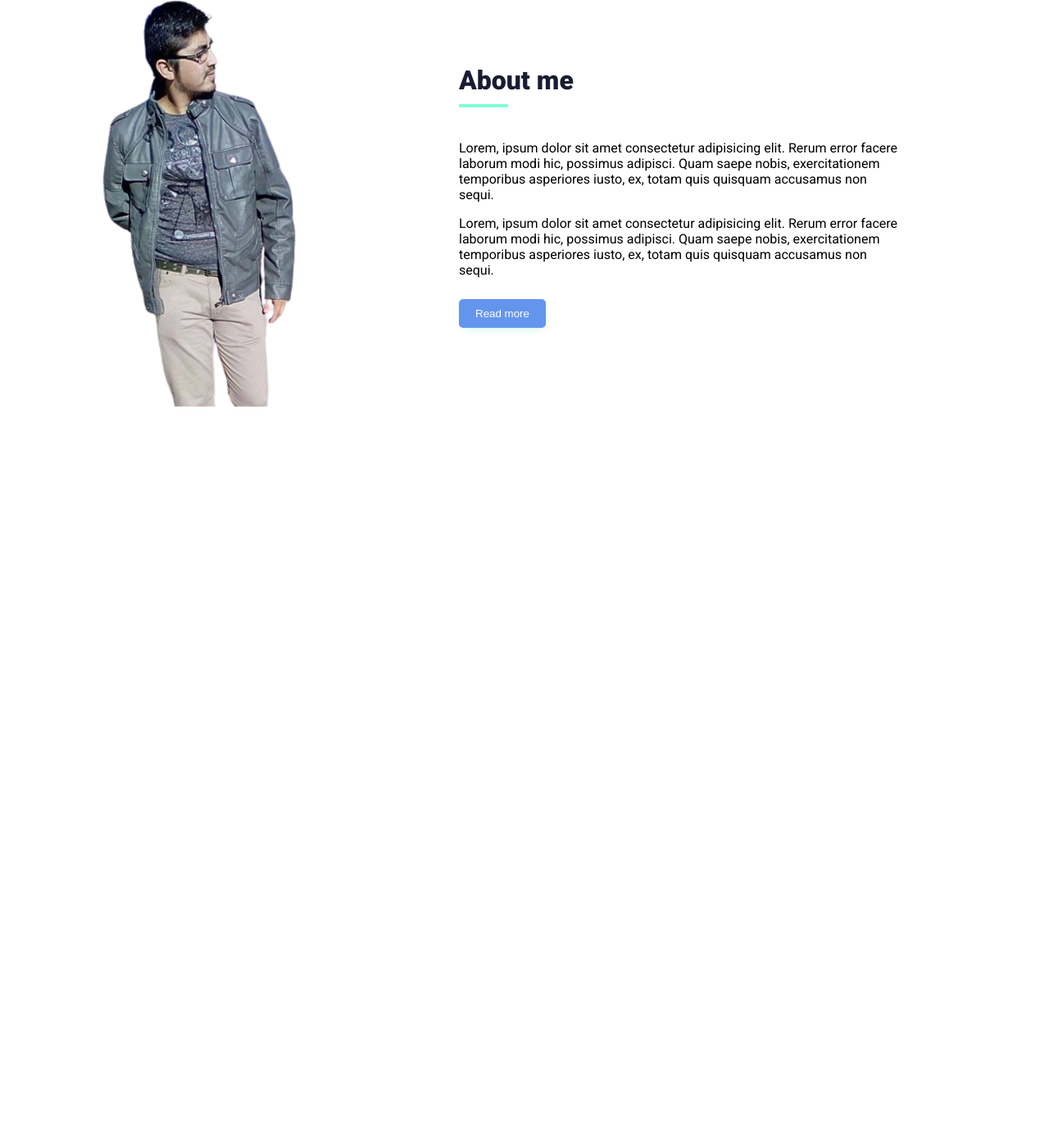
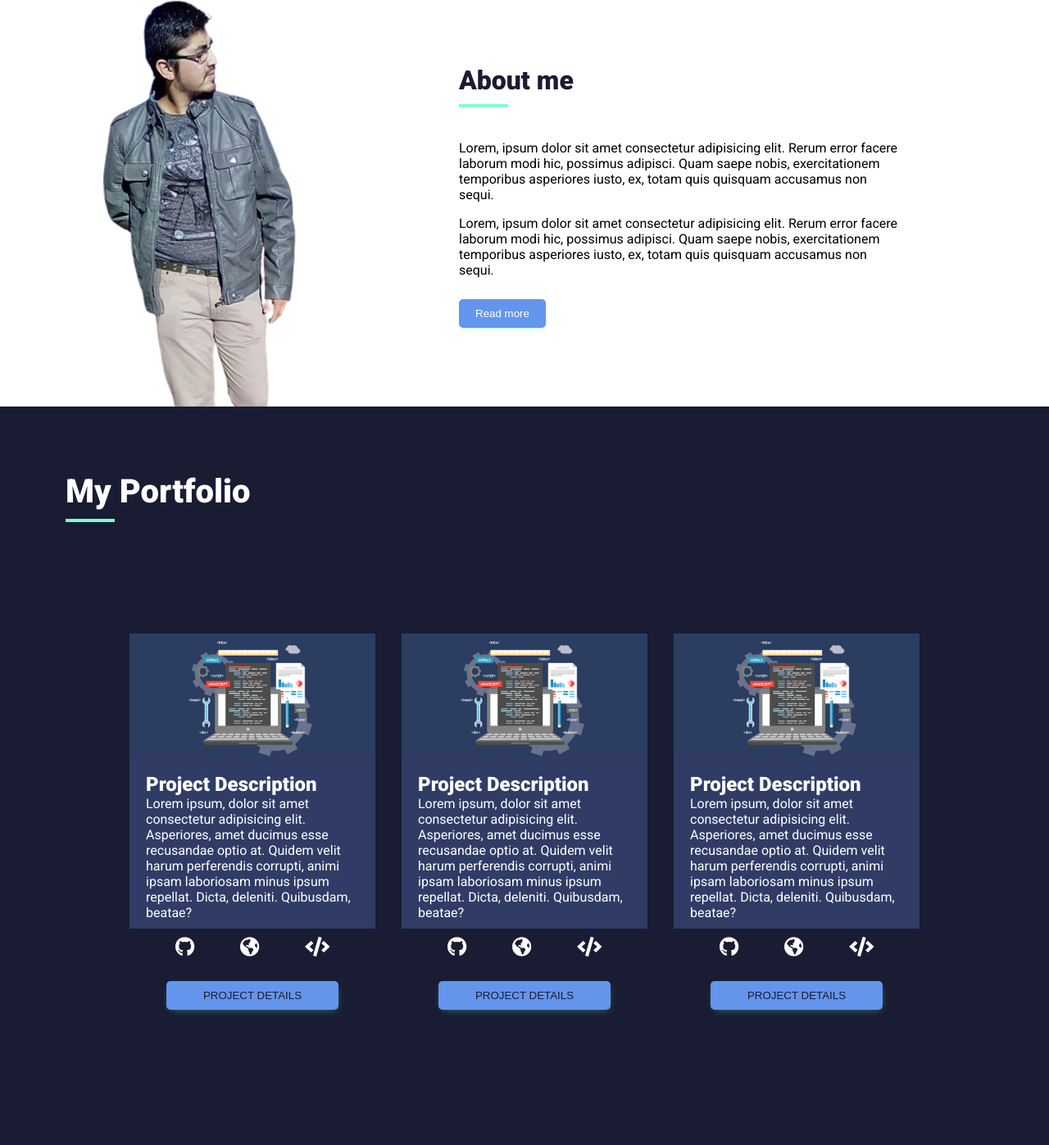
Before and after one commit to Leasim3x/portafolio-web, a plain HTML site: page index.html in a window 1280 px wide. Shown: the part 817-2214 px from the top of the page at 82% size. Before the commit the page ends 1313 px from the top, so only its background shows below. Drawn offline with Linux system fonts and the light colour scheme.

Commit message:
Creación del Portafolio beta

```diff
--- a/css/styles.css
+++ b/css/styles.css
@@ -71,7 +71,7 @@ h1{
   font-size: 3em;
 }
 
-.download-cv{
+.download-cv, .project-details{
   color: #fff;
   padding:  10px 20px;
   background-color:cornflowerblue;
@@ -82,9 +82,15 @@ h1{
   box-shadow: 1px 3px 11px -5px rgba(102, 231,200, .69);
 }
 
-.download-cv:hover{
+.info-content .download-cv:hover, .project-details:hover{
   color: #1b1b1b;
   background-color: #fff;
+  box-shadow: none;
+}
+
+.about-info .download-cv:hover{
+  color: #fff;
+  background-color: #191c32;
   box-shadow: none;
 }
 
@@ -126,3 +132,79 @@ h1{
 .about p{
   margin-bottom: 1em;
 }
+
+.portfolio{
+  width: 100vw;
+  color: #fff;
+  background-color: #191c32;
+}
+
+.portfolio-headings{
+  width: 100vw;
+  padding: 5em;
+}
+
+.portfolio-headings h2{
+  font-size: 2.5em;
+}
+
+.portfolio .container{
+  width: 80vw;
+  height: 80vh;
+  margin: 0 auto;
+  display: flex;
+  justify-content: center;
+}
+
+.card{
+  width: 300px;
+  color: #fff;
+  height: 360px;
+  background-color: rgb(48 60 101);
+  margin: 1em;
+}
+
+.card__img{
+  width: 100%;
+  height: 150px;
+  background-image: url(../img/2-original.png);
+  background-size: cover;
+}
+
+.card__title{
+  padding: 20px;
+}
+
+.card__projects-links{
+  display: flex;
+  justify-content: space-evenly;
+}
+
+.card__projects-links a{
+  color: #fff;
+  text-decoration: none;
+}
+
+.card__projects-links i{
+  font-size: 1.5em;
+}
+
+.card .project-details{
+  margin: 0 auto;
+  margin: 1em;
+  width: 70%;
+
+}
+
+.card .project-details a{
+  text-decoration: none;
+  color: #191c32;
+  text-transform: uppercase;
+}
+
+.project-details-content{
+  display: flex;
+  width: 100%;
+  justify-content: center;
+  margin-top: 1em;
+}
--- a/index.html
+++ b/index.html
@@ -44,5 +44,88 @@
       <button class="download-cv">Read more</button>
     </div>
   </div>
+  <div class="portfolio">
+    <div class="portfolio-headings">
+      <h2>My Portfolio</h2>
+      <div class="divider"></div>
+    </div>
+    <div class="container">
+      <div class="card">
+        <div class="card__img">
+        </div>
+        <div class="card__title">
+          <h2>Project Description</h2>
+          <p>Lorem ipsum, dolor sit amet consectetur adipisicing elit. Asperiores, amet ducimus esse recusandae optio at. Quidem velit harum perferendis corrupti, animi ipsam laboriosam minus ipsum repellat. Dicta, deleniti. Quibusdam, beatae?</p>
+        </div>
+        <div class="card__projects-links">
+          <a href="">
+            <i class="fab fa-github"></i>
+          </a>
+          <a href="">
+            <i class="fas fa-globe-americas"></i>
+          </a>
+          <a href="">
+            <i class="fas fa-code"></i>
+          </a>
+        </div>
+        <div class="project-details-content">
+          <button class="project-details">
+            <a href="">
+              Project details
+            </a></button>
+        </div>
+      </div>
+      <div class="card">
+        <div class="card__img">
+        </div>
+        <div class="card__title">
+          <h2>Project Description</h2>
+          <p>Lorem ipsum, dolor sit amet consectetur adipisicing elit. Asperiores, amet ducimus esse recusandae optio at. Quidem velit harum perferendis corrupti, animi ipsam laboriosam minus ipsum repellat. Dicta, deleniti. Quibusdam, beatae?</p>
+        </div>
+        <div class="card__projects-links">
+          <a href="">
+            <i class="fab fa-github"></i>
+          </a>
+          <a href="">
+            <i class="fas fa-globe-americas"></i>
+          </a>
+          <a href="">
+            <i class="fas fa-code"></i>
+          </a>
+        </div>
+        <div class="project-details-content">
+          <button class="project-details">
+            <a href="">
+              Project details
+            </a></button>
+        </div>
+      </div>
+      <div class="card">
+        <div class="card__img">
+        </div>
+        <div class="card__title">
+          <h2>Project Description</h2>
+          <p>Lorem ipsum, dolor sit amet consectetur adipisicing elit. Asperiores, amet ducimus esse recusandae optio at. Quidem velit harum perferendis corrupti, animi ipsam laboriosam minus ipsum repellat. Dicta, deleniti. Quibusdam, beatae?</p>
+        </div>
+        <div class="card__projects-links">
+          <a href="">
+            <i class="fab fa-github"></i>
+          </a>
+          <a href="">
+            <i class="fas fa-globe-americas"></i>
+          </a>
+          <a href="">
+            <i class="fas fa-code"></i>
+          </a>
+        </div>
+        <div class="project-details-content">
+          <button class="project-details">
+            <a href="">
+              Project details
+            </a></button>
+        </div>
+      </div>
+    </div>
+  </div>
 </body>
 </html>
```
